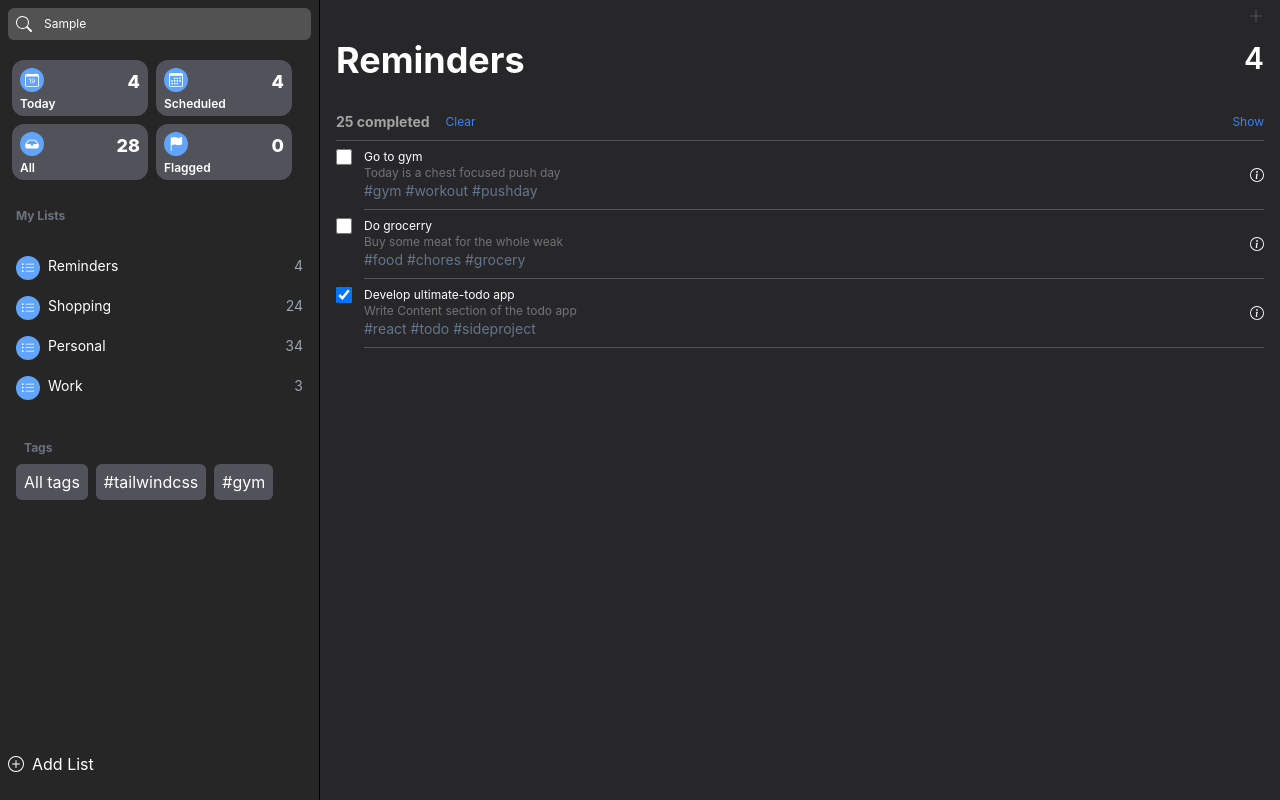
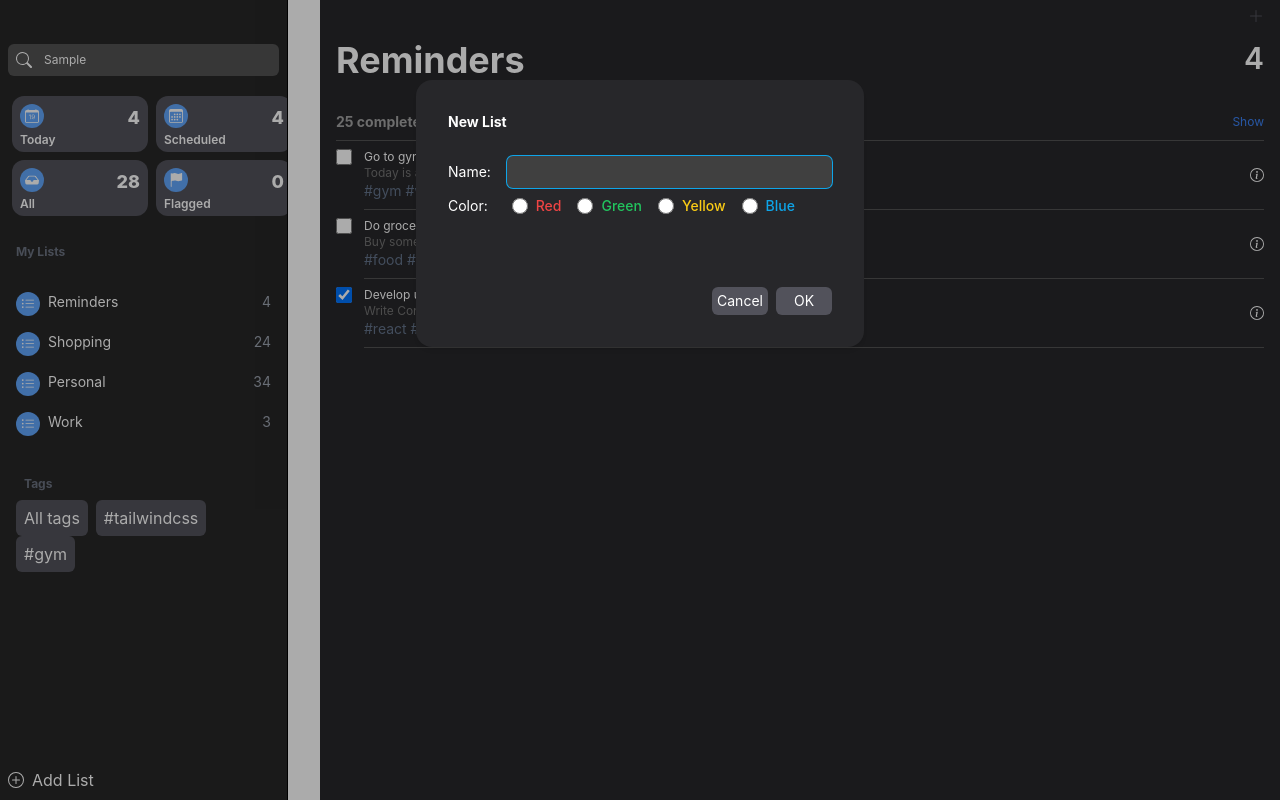
Before and after one commit to ooanishoo/ultimate-todo, a React (Create React App) app: page / in a window 1280 px wide. Both pictures are taken after typing "Sample" into the empty fields and a click on the button "Add List". Built offline with nearby package versions, Linux system fonts and the light colour scheme.

Commit message:
feat(AddTodoList): added todo list modal component from reach-ui and made it interactive

```diff
--- a/package.json
+++ b/package.json
@@ -3,6 +3,7 @@
   "version": "0.1.0",
   "private": true,
   "dependencies": {
+    "@reach/dialog": "^0.17.0",
     "@testing-library/jest-dom": "^5.16.4",
     "@testing-library/react": "^13.3.0",
     "@testing-library/user-event": "^13.5.0",
--- /dev/null
+++ b/src/components/AddListButton.tsx
@@ -0,0 +1,16 @@
+import React from 'react'
+import { BsPlusCircle } from 'react-icons/bs'
+
+interface IAddListButtonProps {
+  onClick: (e: React.MouseEvent) => void
+}
+export const AddListButton = ({ onClick }: IAddListButtonProps) => (
+  <div className="mt-auto flex bg-inherit ">
+    <button className="flex items-center" onClick={onClick}>
+      <span className="mr-2 flex items-center justify-center">
+        <BsPlusCircle />
+      </span>
+      <span>Add List</span>
+    </button>
+  </div>
+)
--- /dev/null
+++ b/src/components/AddListModal.tsx
@@ -0,0 +1,124 @@
+import Dialog from '@reach/dialog'
+import React from 'react'
+import '@reach/dialog/styles.css'
+import { ITodoList } from './types'
+
+interface IAddListProps {
+  OnDismiss: (event: boolean) => void
+  OnSubmit: (todoList: ITodoList) => void
+}
+
+const AddListModal = ({ OnDismiss, OnSubmit }: IAddListProps) => {
+  const handleOnSubmit = (e: React.FormEvent) => {
+    e.preventDefault()
+
+    const newList: ITodoList = {
+      id: '1',
+      title: 'Personal',
+      color: '#FFD60A',
+      todos: [],
+      completedTodos: 0,
+    }
+    OnSubmit(newList)
+  }
+  return (
+    <Dialog
+      onDismiss={() => OnDismiss(false)}
+      className="fixed top-0 right-0 left-0 bottom-0 m-auto flex h-2/6 w-1/2 max-w-md flex-col overflow-auto rounded-2xl bg-zinc-800 p-4 text-sm text-white shadow-md"
+    >
+      <h1 className="pb-2 font-bold">New List</h1>
+      <form
+        className="mt-4 flex flex-1 flex-col gap-2"
+        onSubmit={handleOnSubmit}
+      >
+        <div className="flex items-center gap-4">
+          <label htmlFor="list-name">Name:</label>
+          <input
+            type="text"
+            name="list-name"
+            className="flex-auto rounded-md bg-neutral-700 py-2 pl-9 pr-3  text-xs placeholder-gray-400 focus:outline-none focus:ring-1 focus:ring-sky-500 "
+          />
+        </div>
+        <div className="flex items-center gap-4">
+          <label htmlFor="list-color" className="mr-2">
+            Color:
+          </label>
+          <div className=" flex items-center">
+            <input
+              type="radio"
+              value="#FE453B"
+              name="list-color"
+              className="h-4 w-4"
+            />
+            <label
+              htmlFor="color-red"
+              className="ml-2 text-sm font-medium text-red-500 "
+            >
+              Red
+            </label>
+          </div>
+          <div className=" flex items-center">
+            <input
+              type="radio"
+              value="#FE453B"
+              name="list-color"
+              className="h-4 w-4"
+            />
+            <label
+              htmlFor="color-green"
+              className="ml-2 text-sm font-medium text-green-500 "
+            >
+              Green
+            </label>
+          </div>
+          <div className=" flex items-center">
+            <input
+              type="radio"
+              value="#FFD60A"
+              name="list-color"
+              className="h-4 w-4"
+            />
+            <label
+              htmlFor="color-yellow"
+              className="ml-2 text-sm font-medium text-yellow-400 "
+            >
+              Yellow
+            </label>
+          </div>
+          <div className=" flex items-center">
+            <input
+              type="radio"
+              value="#FFD60A"
+              name="list-color"
+              className="h-4 w-4"
+            />
+            <label
+              htmlFor="color-blue"
+              className="ml-2 text-sm font-medium text-sky-500 "
+            >
+              Blue
+            </label>
+          </div>
+        </div>
+        <div className="mt-auto flex w-full flex-row-reverse gap-2 ">
+          <button
+            // disabled
+            className="w-14 rounded-md bg-zinc-600 py-1 disabled:bg-zinc-700 disabled:text-neutral-500"
+            type="submit"
+          >
+            OK
+          </button>
+          <button
+            onClick={() => OnDismiss(false)}
+            className="w-14 rounded-md bg-zinc-600 py-1"
+            type="reset"
+          >
+            Cancel
+          </button>
+        </div>
+      </form>
+    </Dialog>
+  )
+}
+
+export default AddListModal
--- a/src/components/types.ts
+++ b/src/components/types.ts
@@ -5,3 +5,11 @@ export interface ITodo {
   notes?: string
   tags?: string[]
 }
+
+export interface ITodoList {
+  id: string
+  title: string
+  color: string
+  todos: ITodo[] | []
+  completedTodos: number
+}
--- a/src/index.css
+++ b/src/index.css
@@ -16,3 +16,7 @@ code {
   font-family: source-code-pro, Menlo, Monaco, Consolas, 'Courier New',
     monospace;
 }
+
+[data-reach-dialog-content] {
+  @apply bg-zinc-800  !important;
+}
--- a/src/pages/Sidebar/Sidebar.tsx
+++ b/src/pages/Sidebar/Sidebar.tsx
@@ -1,19 +1,11 @@
 import React from 'react'
+import { BsSearch } from 'react-icons/bs'
+import { AddListButton } from '../../components/AddListButton'
+import AddListModal from '../../components/AddListModal'
 import Tags from '../../components/Tags'
 import { TodoCards } from '../../components/TodoCards'
 import TodoCategories from '../../components/TodoCategories'
-import { BsPlusCircle, BsSearch } from 'react-icons/bs'
-
-const AddList = () => (
-  <div className="flex flex-auto flex-col-reverse bg-inherit ">
-    <button className="flex items-center">
-      <span className="mr-2 flex items-center justify-center">
-        <BsPlusCircle />
-      </span>
-      <span>Add List</span>
-    </button>
-  </div>
-)
+import { ITodoList } from '../../components/types'
 
 const SearchBar = () => (
   <label className="relative block">
@@ -31,13 +23,21 @@ const SearchBar = () => (
 )
 
 export const Sidebar = (): React.ReactElement => {
+  const [showDialog, setShowDialog] = React.useState(false)
+
   return (
-    <nav className="fixed top-0 left-0 box-border flex h-full w-80 flex-col overflow-y-auto border-r border-black bg-neutral-800 p-2 text-white [&>*]:mb-4">
+    <nav className="fixed top-0 left-0 box-border flex h-full w-72 flex-col gap-4 overflow-y-auto border-r border-black bg-neutral-800 p-2 text-white first:pt-11">
       <SearchBar />
       <TodoCards />
       <TodoCategories />
       <Tags />
-      <AddList />
+      {showDialog && (
+        <AddListModal
+          OnDismiss={() => setShowDialog(false)}
+          OnSubmit={(todoList: ITodoList) => alert(JSON.stringify(todoList))}
+        />
+      )}
+      <AddListButton onClick={() => setShowDialog(true)} />
     </nav>
   )
 }
```
